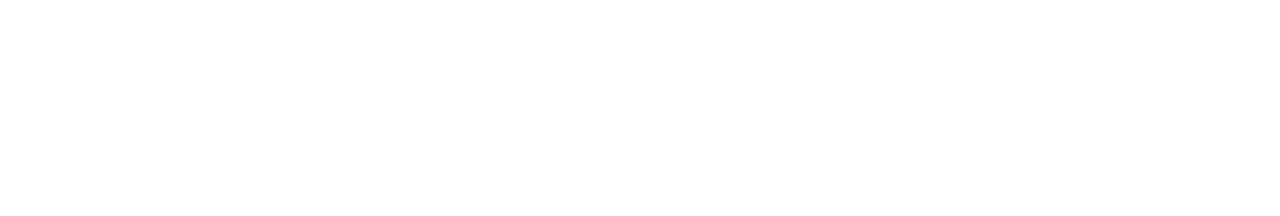
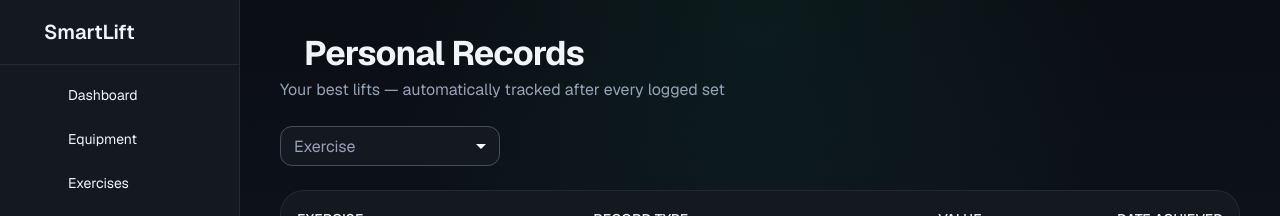
Before and after one commit to HeisenbergI8/smartlift, a Next.js app: page /personal-records in a window 1280 px wide. Before the commit this address had no page. Shown: the top 216 px of the page. Built offline with nearby package versions, Linux system fonts and the light colour scheme; some icons are missing.

Commit message:
feat(personal-records): add app route page

```diff
--- /dev/null
+++ b/src/app/(protected)/personal-records/page.tsx
@@ -0,0 +1,5 @@
+import PersonalRecordsPage from "@/views/personal-records/pages/PersonalRecordsPage";
+
+export default function Page() {
+  return <PersonalRecordsPage />;
+}
```
